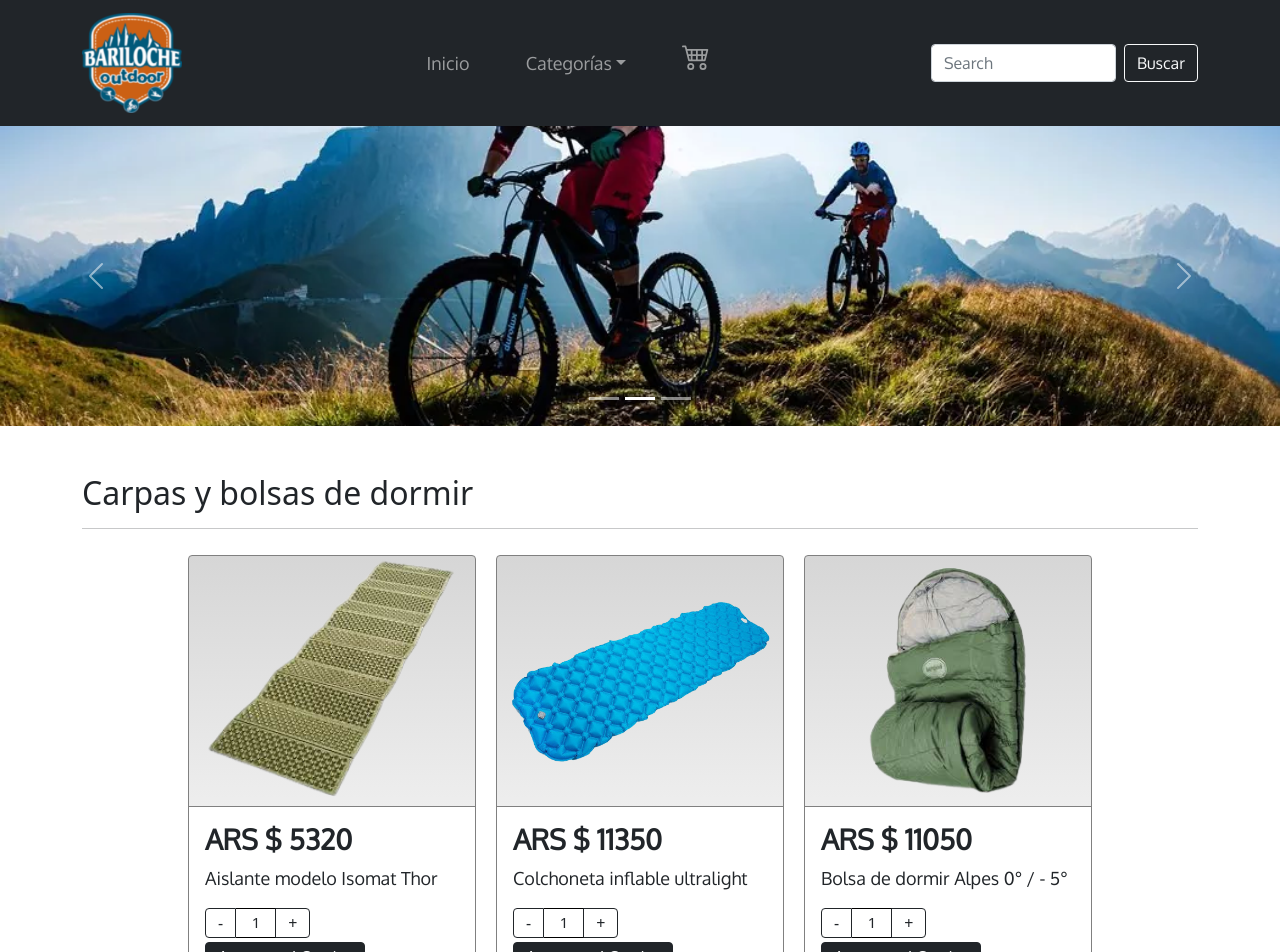
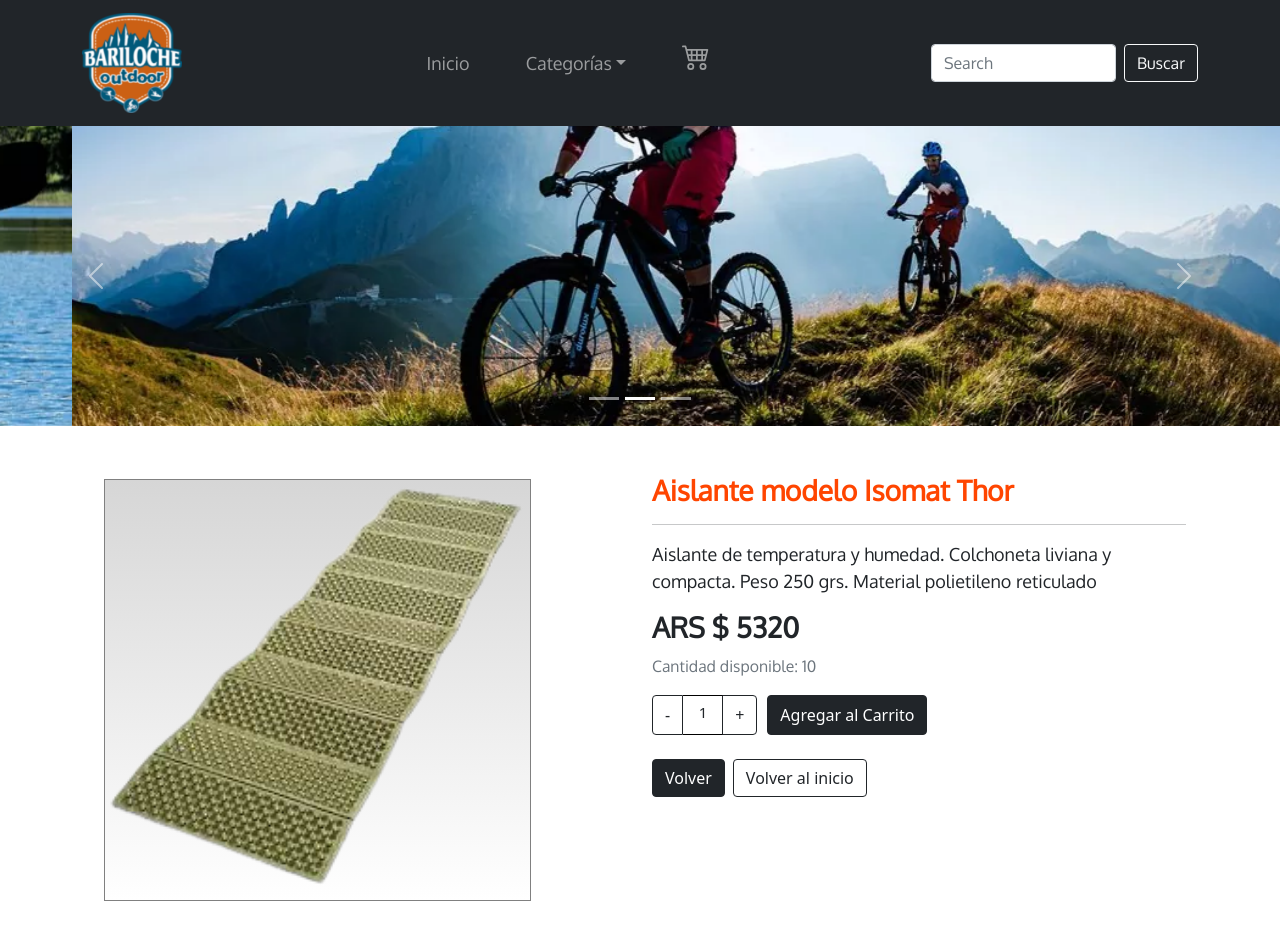
Before and after one commit to facurz/Bariloche-outDoor, a React (Create React App) app: page /detail/1 in a window 1280 px wide. Shown: the top 952 px of the page. Built offline with nearby package versions, Linux system fonts and the light colour scheme.

Commit message:
ItemDetailContainer, ItemDetail

```diff
--- a/package.json
+++ b/package.json
@@ -12,6 +12,7 @@
     "react-bootstrap": "^2.0.1",
     "react-dom": "^17.0.2",
     "react-icons": "^4.3.1",
+    "react-router-dom": "^6.0.2",
     "react-scripts": "4.0.3",
     "web-vitals": "^1.1.2"
   },
--- a/src/App.js
+++ b/src/App.js
@@ -1,15 +1,33 @@
 import 'bootstrap/dist/css/bootstrap.min.css';
 import { ItemListContainer } from './components/ItemListContainer/ItemListContainer';
 import { NavBar } from './components/NavBar/NavBar';
+import {Carrusel} from './components/Carrusel/Carrusel'
+import { BrowserRouter, Route, Routes, Navigate } from 'react-router-dom';
+import { ItemDetailContainer } from './components/ItemDetailContainer/ItemDetailContainer';
 
 
 
 function App() {
   return (
-    <>
-    <NavBar/>
-    <ItemListContainer/>
-    </>
+
+    <BrowserRouter>
+      <NavBar/>
+
+      <Carrusel/>
+
+      <Routes>
+        <Route path="/" element={ <ItemListContainer /> }/>
+        <Route path="/productos/:catId" element={ <ItemListContainer /> }/>
+        <Route path="/detail/:itemId" element={ <ItemDetailContainer />} />
+        <Route path="*" element={ <Navigate to="/" /> } />
+      </Routes>
+
+
+
+ </BrowserRouter>
+
+
+
 
   );
 }
--- a/src/components/Item/Item.js
+++ b/src/components/Item/Item.js
@@ -1,20 +1,20 @@
 import React from 'react'
-import { Card } from 'react-bootstrap'
-import { ItemCount } from '../ItemCount/ItemCount'
+import { Link } from 'react-router-dom'
+import { Card, Button } from 'react-bootstrap'
 import './Item.scss'
 
 export const Item = ({id, name, img, desc, price, stock}) => {
 
 
     return(
-        <Card className="px-0" style={{ width: '18rem' }}>
+        <Card key={id} className="px-0" style={{ width: '18rem' }}>
         <Card.Img src={img} />
         <Card.Body>
         <Card.Title>ARS $ {price}</Card.Title>
         <Card.Text>
             {name}
         </Card.Text>
-        <ItemCount stock={stock}/>
+        <Link to={`/detail/${id}`}><Button variant="dark">Ver más</Button></Link>
         </Card.Body>
         </Card>
     )
--- a/src/components/ItemCount/ItemCount.js
+++ b/src/components/ItemCount/ItemCount.js
@@ -6,9 +6,9 @@ export const ItemCount = ({stock}) => {
 
     const [counter, setItemCount] = useState(1)
 
-    const add = () =>(counter < stock ) ? setItemCount(counter + 1) : alert(`No hay más stock`);
+    const handleAdd = () =>(counter < stock ) ? setItemCount(counter + 1) : alert(`No hay más stock`);
 
-    const subtract = () => (counter >0) ? setItemCount(counter - 1) : setItemCount(counter);
+    const handleSubtract = () => (counter >0) ? setItemCount(counter - 1) : setItemCount(counter);
 
     const btnComprar = ()=> alert(`Se agregaron ${counter} unidades al carrito`)
 
@@ -16,12 +16,12 @@ export const ItemCount = ({stock}) => {
     return (
         <div>
         <ButtonGroup aria-label="Basic example">
-            <Button className="buttonsCounter py-0" onClick={subtract} variant="outline-dark">-</Button>
+            <Button className="buttonsCounter py-0" onClick={handleSubtract} variant="outline-dark">-</Button>
             <span className="spanCounter">{counter}</span>
-            <Button className="buttonsCounter py-0" onClick={add} variant="outline-dark">+</Button>
+            <Button className="button_Counter py-0" onClick={handleAdd} variant="outline-dark">+</Button>
         </ButtonGroup>
 
-        <Button className="buttonsCounter mt-1 py-0" onClick={btnComprar} variant="dark">Agregar al Carrito</Button>
+        <Button className="button_Agregar  py-0" onClick={btnComprar} variant="dark">Agregar al Carrito</Button>
 
 
         </div>
--- a/src/components/ItemCount/ItemCount.scss
+++ b/src/components/ItemCount/ItemCount.scss
@@ -1,14 +1,21 @@
 .spanCounter{
     width: 40px;
-    height: 30px;
+    height: 40px;
     text-align: center;
-    padding-top: 2px;
+    padding-top: 5px;
     font-size: 15px;
     border-top: 1px solid black;
     border-bottom: 1px solid black;
 
 }
 
-.buttonsCounter{
-    height: 30px;
+.button_Counter{
+
+    height: 40px;
 }
+
+.button_Agregar{
+
+    margin-left: 10px;
+    height: 40px;
+}
--- /dev/null
+++ b/src/components/ItemDetail/ItemDetail.js
@@ -0,0 +1,45 @@
+import React from 'react'
+import { useNavigate } from 'react-router'
+import {ItemCount} from '../ItemCount/ItemCount'
+import { Col, Container, Row} from 'react-bootstrap'
+import './ItemDetail.scss'
+
+export const ItemDetail = ({id, name, img, desc, price, categ, stock}) => {
+
+    const navigate = useNavigate()
+
+    const handleVolver = () => {
+        navigate(-1)
+    }
+
+    const handleVolverInicio = () => {
+        navigate('/')
+    }
+
+    return (
+        <Container>
+            <Row >
+                <Col>
+                    <img src={img} className="detail_img" alt={name}/>
+                </Col>
+                <Col>
+                    <h4 className="detail_title">{name}</h4>
+                    <hr/>
+                    <p className="detail_text">{desc}</p>
+                    <h4 className="detail_title--price">ARS $ {price}</h4>
+                    <p className="detail_text mb-3"><small className="text-muted">Cantidad disponible: {stock}</small></p>
+
+                    <ItemCount stock={stock}/>
+
+                    <div className="my-4">
+                    <button className="btn btn-dark" onClick={handleVolver}>Volver</button>
+                    <button className="btn btn-outline-dark ms-2" onClick={handleVolverInicio}>Volver al inicio</button>
+                    </div>
+                </Col>
+
+            </Row>
+
+        </Container>
+
+    )
+}
--- /dev/null
+++ b/src/components/ItemDetail/ItemDetail.scss
@@ -0,0 +1,28 @@
+.detail_img{
+    margin: 5px 10px;
+    background: linear-gradient(to top, #FFFFFF, #D6D6D6);
+    border: 1px solid grey;
+    object-fit: cover;
+    width: 80%;
+
+}
+
+.detail_title{
+    font-family: 'Oxygen', sans-serif;
+    font-size: 28px;
+    font-weight: 700;
+    color: orangered;
+}
+
+.detail_title--price{
+    font-family: 'Oxygen', sans-serif;
+    font-size: 28px;
+    font-weight: bold;
+
+}
+
+
+.detail_text{
+    font-family: 'Oxygen', sans-serif;
+    font-size: 18px;
+}
--- /dev/null
+++ b/src/components/ItemDetailContainer/ItemDetailContainer.js
@@ -0,0 +1,41 @@
+import React, {useEffect, useState} from 'react'
+import { useParams } from 'react-router'
+import { Container} from 'react-bootstrap'
+import { pedirDatos } from '../../helpers/pedirDatos'
+import { ItemDetail } from '../ItemDetail/ItemDetail'
+
+
+export const ItemDetailContainer = () => {
+
+    const [item, setItem] = useState()
+    const [loading, setLoading] = useState(false)
+
+    const {itemId} = useParams()
+
+    useEffect(()=>{
+        setLoading(true)
+
+        pedirDatos()
+            .then( resp => {
+                setItem( resp.find( prod => prod.id === Number(itemId)) )
+            })
+            .finally(()=>{
+                setLoading(false)
+            })
+    },[itemId])
+
+
+    return (
+
+        <Container className="my-5">
+
+                {
+                loading
+                    ? <h2>Cargando...</h2>
+                    : <ItemDetail {...item}/>
+                }
+
+        </Container>
+
+    )
+}
--- a/src/components/ItemListContainer/ItemListContainer.js
+++ b/src/components/ItemListContainer/ItemListContainer.js
@@ -1,20 +1,28 @@
 import React, { useEffect, useState } from 'react'
+import { useParams } from 'react-router'
 import { Container } from 'react-bootstrap'
 import { pedirDatos } from '../../helpers/pedirDatos'
-import { Carrusel } from '../Carrusel/Carrusel'
-import { ItemList } from '../ItemList/ItemList'
+import {ItemList} from '../ItemList/ItemList'
+
 
 export const ItemListContainer = () => {
 
     const [loading, setLoading] = useState(false)
     const [productos, setProductos] = useState([])
 
+    const { catId } = useParams()
+
     useEffect(() => {
 
         setLoading(true)
         pedirDatos()
             .then( (resp) => {
-                setProductos(resp)
+
+                if (!catId) {
+                    setProductos(resp)
+                } else {
+                    setProductos( resp.filter( prod => prod.categ === catId) )
+                }
             })
             .catch( (error) => {
                 console.log(error)
@@ -23,11 +31,10 @@ export const ItemListContainer = () => {
                 setLoading(false)
             })
 
-    }, [])
+    }, [catId])
 
     return (
         <Container fluid className="mx-0 px-0">
-            <Carrusel/>
             {
                 loading
                     ? <h2>Cargando...</h2>
--- a/src/components/NavBar/NavBar.js
+++ b/src/components/NavBar/NavBar.js
@@ -1,3 +1,4 @@
+import { Link } from 'react-router-dom'
 import {Navbar, Container, Nav, NavDropdown, Form, FormControl, Button} from 'react-bootstrap';
 import { CartWidget } from '../CartWidget/CartWidget';
 import logo from '../../images/logo.png'
@@ -9,13 +10,14 @@ export const NavBar = () => {
 
             <Navbar bg="dark" className="navBar__text" variant="dark" expand="lg">
                 <Container className="prueba">
-                    <Navbar.Brand href="#home"><img loading="lazy" width="100" height="100" src={logo} alt="Logo Bariloche Outdoor"/></Navbar.Brand>
+                    <Navbar.Brand>
+                    <Link to="/"><img loading="lazy" width="100" height="100" src={logo} alt="Logo Bariloche Outdoor"/></Link></Navbar.Brand>
                     <Navbar.Toggle aria-controls="basic-navbar-nav" />
                     <Navbar.Collapse id="basic-navbar-nav">
                         <Nav className="mx-auto ">
                             <Nav.Link  className="pe-5" href="#home">Inicio</Nav.Link>
                             <NavDropdown className="pe-5" title="Categorías" id="basic-nav-dropdown">
-                            <NavDropdown.Item href="#action/3.1">Carpas y bolsas de dormir</NavDropdown.Item>
+                            <NavDropdown.Item><Link className="linkRoute" to="/productos/carpas">Carpas y bolsas de dormir</Link></NavDropdown.Item>
                             <NavDropdown.Item href="#action/3.2">Camping</NavDropdown.Item>
                             <NavDropdown.Item href="#action/3.3">Bicis</NavDropdown.Item>
                             <NavDropdown.Item href="#action/3.3">Ski</NavDropdown.Item>
--- a/src/data/stock.js
+++ b/src/data/stock.js
@@ -13,7 +13,7 @@ export const stock =[
         price: 5320,
         stock: 10,
         name: "Aislante modelo Isomat Thor",
-        categ: "Carpas y bolsas de dormir",
+        categ: "bolsas",
         desc: "Aislante de temperatura y humedad. Colchoneta liviana y compacta. Peso 250 grs. Material polietileno reticulado",
         img: imagen1,
     },
@@ -23,7 +23,7 @@ export const stock =[
         price: 11350,
         stock: 11,
         name: "Colchoneta inflable ultralight",
-        categ: "Carpas y bolsas de dormir",
+        categ: "bolsas",
         desc: "Válvula de inflado boca ancha con válvula de seguridad. Largo 190 cm x ancho 56 cm. Material Poliester 40 D",
         img: imagen2,
     },
@@ -33,7 +33,7 @@ export const stock =[
         price: 11050,
         stock: 12,
         name: "Bolsa de dormir Alpes 0° / - 5°",
-        categ: "Carpas y bolsas de dormir",
+        categ: "bolsas",
         desc: "Relleno sintético que garantiza el máximo aislamiento térmico para lograr un aislamiento total del frío.",
         img: imagen3,
     },
@@ -43,7 +43,7 @@ export const stock =[
         price: 23654,
         stock: 14,
         name: "Bolsa de dormir Elbrus -2°",
-        categ: "Carpas y bolsas de dormir",
+        categ: "bolsas",
         desc: "Fabricada con TEFLON DUPONT: repele derrames de agua o aciete. Se limpia fácilmente ahorrando tiempo y energía.",
         img: imagen4,
     },
@@ -53,7 +53,7 @@ export const stock =[
         price: 33931,
         stock: 5,
         name: "Carpa Bike Northland 2",
-        categ: "Carpas y bolsas de dormir",
+        categ: "carpas",
         desc: "Capacidad 2 personas. 2000 volúmenes de impermeabilidad. Varillas fibra de vidrio. Peso 3,1 kg.",
         img: imagen5,
     },
@@ -63,7 +63,7 @@ export const stock =[
         price: 37936,
         stock: 4,
         name: "Carpa Darwin 3 Coleman",
-        categ: "Carpas y bolsas de dormir",
+        categ: "carpas",
         desc: "Capacidad 3 personas. 2000 volúmenes de impermeabilidad. Varillas fibra de vidrio. Peso 4,1 kg.",
         img: imagen6,
     },
@@ -73,7 +73,7 @@ export const stock =[
         price: 33931,
         stock: 4,
         name: "Carpa Otawa Nat Geo 5",
-        categ: "Carpas y bolsas de dormir",
+        categ: "carpas",
         desc: "Capacidad 5 o más personas. 2000 volúmenes de impermeabilidad. Varillas fibra de vidrio. Peso 7,1 kg.",
         img: imagen7,
     },
@@ -83,7 +83,7 @@ export const stock =[
         price: 49931,
         stock: 3,
         name: "Carpa Guinea Safari 6",
-        categ: "Carpas y bolsas de dormir",
+        categ: "carpas",
         desc: "Capacidad 6 o más personas. 2000 volúmenes de impermeabilidad. Varillas fibra de vidrio. Peso 9,1 kg.",
         img: imagen8,
     },
```
Also changed, not shown: src/components/NavBar/NavBar.scss (+5 -2 lines), 1 other file (tests, documents, lock files or other folders).
